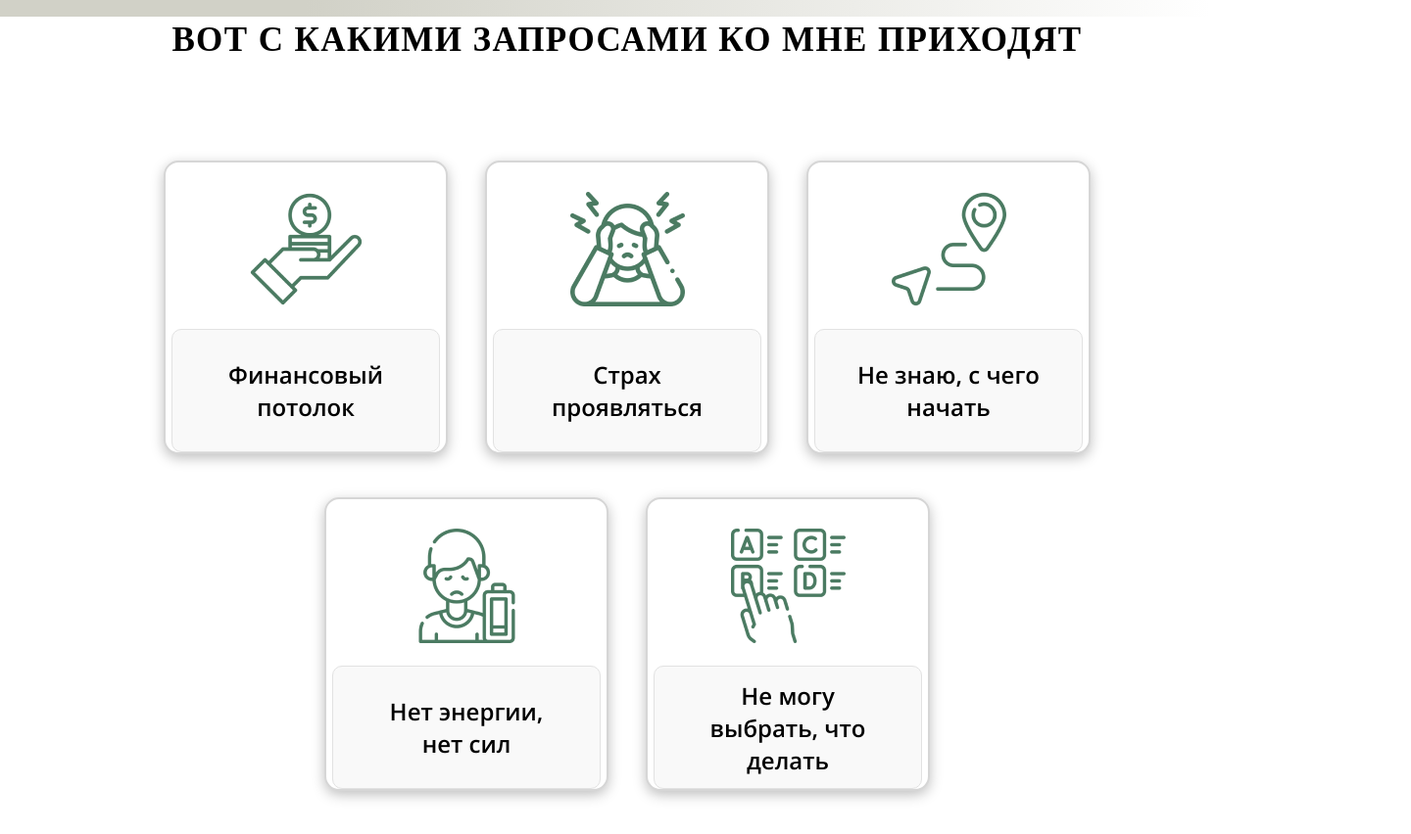
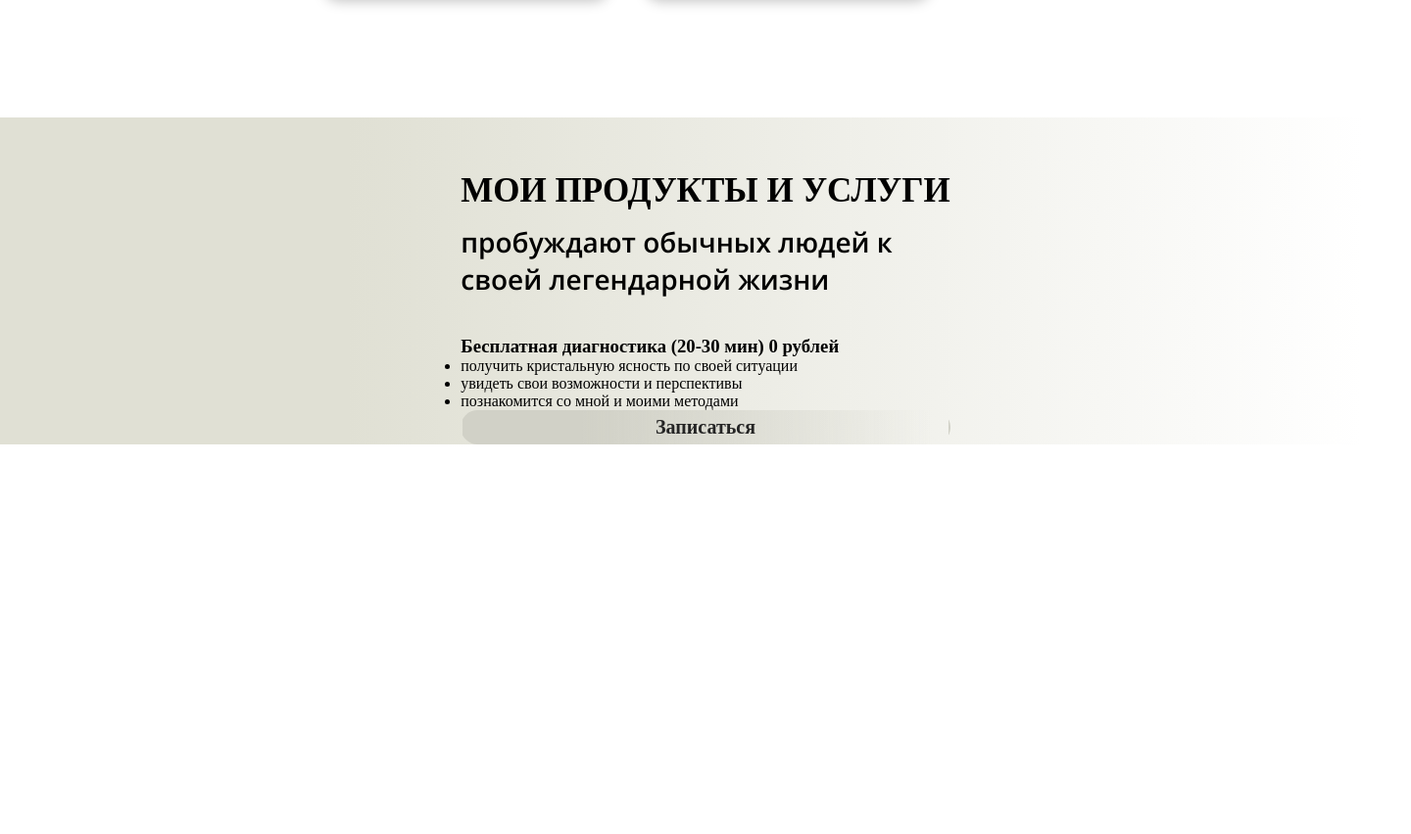
Before and after one commit to aKrivonogova/coach-Svetlana, a plain HTML site: page index.html in a window 1280 px wide. Shown: the part 783-1635 px from the top of the page at 98% size, 1440 px wide, since content can reach past the window. After the commit the page ends 1237 px from the top, so only its background shows below. Drawn offline with Linux system fonts and the light colour scheme; a web font is replaced by a local one.

Commit message:
started block sirvices

```diff
--- a/index.html
+++ b/index.html
@@ -15,7 +15,7 @@
 
 <body>
     <main>
-        <section class="main-info-container">
+        <!-- <section class="main-info-container">
             <div class="nav-bar-container flex-centered">
                 <div class="nav-bar-content flex-between">
                     <nav class="nav-bar flex-between">
@@ -37,54 +37,74 @@
                     <button class="button large">Получить консультацию</button>
                 </div>
             </div>
-        </section>
+        </section> -->
 
         <section class="requests">
             <h2 class="requests-title">ВОТ С КАКИМИ ЗАПРОСАМИ КО МНЕ ПРИХОДЯТ</h2>
             <ul class="requests-list">
-                <li class="requests-item">
+                <li class="requests-item flex-centered">
                     <img src="/images/requests__list/req1.png" alt="" class="requests-image">
-                    <div class="requests-content">
+                    <div class="requests-content flex-centered">
                         <p class="requests-text">
                             Финансовый потолок
                         </p>
                     </div>
                 </li>
-                <li class="requests-item">
+                <li class="requests-item flex-centered">
                     <img src="/images/requests__list/req2.png" alt="" class="requests-image">
-                    <div class="requests-content">
+                    <div class="requests-content flex-centered">
                         <p class="requests-text">
                             Cтрах проявляться
                         </p>
                     </div>
                 </li>
-                <li class="requests-item">
+                <li class="requests-item flex-centered">
                     <img src="/images/requests__list/req3.png" alt="" class="requests-image">
-                    <div class="requests-content">
+                    <div class="requests-content flex-centered">
                         <p class="requests-text">
                             Не знаю,
-                            с чего начать
+
                         </p>
+                        <p class="requests-text text-wrap"> с чего начать</p>
+
                     </div>
                 </li>
-                <li class="requests-item">
+                <li class="requests-item flex-centered">
                     <img src="/images/requests__list/req4.png" alt="" class="requests-image">
-                    <div class="requests-content">
+                    <div class="requests-content flex-centered">
                         <p class="requests-text">
                             Нет энергии, нет сил
                         </p>
                     </div>
                 </li>
-                <li class="requests-item">
+                <li class="requests-item flex-centered">
                     <img src="/images/requests__list/req5.png" alt="" class="requests-image">
-                    <div class="requests-content">
-                        <p class="requests-text">
+                    <div class="requests-content flex-centered">
+                        <p class="requests-text text-width-large">
                             Не могу выбрать, что делать
                         </p>
                     </div>
                 </li>
             </ul>
         </section>
+        <section class="services">
+            <div class="services-container">
+                <h2 class="services-title">МОИ ПРОДУКТЫ И УСЛУГИ</h2>
+                <h3 class="services-subtitle">пробуждают обычных людей к своей легендарной жизни</h3>
+                <div class="sirvices-list-container">
+                    <h3 class="sirvices-list-title">Бесплатная диагностика
+                        (20-30 мин) 0 рублей</h3>
+                    <ul class="sirvices-list">
+                        <li class="sirvices-item">получить кристальную ясность по своей ситуации</li>
+                        <li class="sirvices-item">увидеть свои возможности и перспективы
+                        </li>
+                        <li class="sirvices-item">познакомится со мной и моими методами</li>
+                    </ul>
+                    <button class="button sirvices-button">Записаться</button>
+                </div>
+            </div>
+
+        </section>
     </main>
     <footer></footer>
 </body>
--- a/style/general/kit.css
+++ b/style/general/kit.css
@@ -110,7 +110,8 @@
     --button-border-width: 0.125rem;
 
     --bacground-button-variant-1: #4B7B62;
-    --button-font-family: 'Open Suns'
+    --button-font-family: 'Open Suns';
+    --button-width: 300px;
 }
 
 
@@ -221,13 +222,13 @@ button {
     height: var(--button-height-small);
     line-height: calc(var(--button-height-small) - (var(--button-border-width) * 2));
     border-radius: var(--button-border-radius);
-    padding: var(--button-padding-small);
+    /* padding: var(--button-padding-small); */
     font-size: var(--button-font-size);
     font-weight: var(--button-font-weight);
     border-width: var(--button-border-width);
     border-style: solid;
     font-family: var(--button-font-family);
-}
+ }
 
 .button.large,
 button.large {
--- a/style/style.css
+++ b/style/style.css
@@ -9,21 +9,37 @@
     --request-item-width: 290px;
     --border-radius: 15px;
     --request-item-background: #FFFFFF;
+    --font-size-large: 2.1875rem;
+    --font-size-small: 1.5rem;
+    --font-size-small-extra: 1.75rem;
+    --font-family-title: 'Playfair Display';
+    --font-family-subtitle: 'Open Sans';
+    --font-weight-large: 700;
+    --font-weight-small: 600;
+    --text-align: center;
+    --services-width: 1440px;
+    --font-color: #000000;
+    --services-container-width: 1080px;
+
 }
+
+@font-face {
+    font-family: 'Playfair Display';
+    src: url('../fonts/static/PlayfairDisplay-Bold.ttf');
+    font-weight: 700;
+}
+
+@font-face {
+    font-family: 'Open Sans';
+    src: url('../fonts/static/OpenSans-SemiBold.ttf');
+    font-weight: 600;
+}
+
 
 .main-info-container {
     width: 100%;
     background: var(--theme-gradient-accent);
-    height: 100%;
-}
 
-.image {
-    width: 1266.19px;
-    height: 760px;
-    position: absolute;
-    z-index: -1;
-    right: 0;
-    top: 0;
 }
 
 .nav-bar-container {
@@ -64,6 +80,7 @@
     width: var(--requests-content-width);
     list-style: none;
     justify-content: center;
+    margin-bottom: 123px;
 }
 
 .requests-item {
@@ -73,18 +90,14 @@
     border: 2px solid #D6D6D6;
     box-shadow: 0px 4px 13px rgba(0, 0, 0, 0.25);
     border-radius: var(--border-radius);
-    display: flex;
     flex-direction: column;
-    align-items: center;
-    justify-content: center;
-    margin-bottom: 6px;
     margin-bottom: 44px;
 }
 
 .requests-item img {
     width: 117px;
     height: 117px;
-    margin-top: 30px;
+    margin-top: 32px;
     margin-bottom: 23px;
 }
 
@@ -94,37 +107,93 @@
     margin-right: 0;
 }
 
+.requests-item:nth-child(4),
+.requests-item:nth-child(5) {
+    margin-bottom: 0;
+}
+
+
 .requests-content {
     background: #F9F9F9;
     border: 1px solid #E2E2E2;
     border-radius: 10px;
     width: 274px;
     height: 126px;
-    display: flex;
-    align-items: center;
-    justify-content: center;
+    flex-direction: column;
 }
 
+
 .requests-text {
-    font-family: 'Open Sans';
+    font-family: var(--font-family-subtitle);
     font-style: normal;
-    font-weight: 600;
-    font-size: 24px;
+    font-weight: var(--font-weight-small);
+    font-size: var(--font-size-small);
     line-height: 33px;
     text-align: center;
-    color: #000000;
+    color: var(--font-color);
     max-width: 192px;
-    text-align: center;
+    text-align: var(--text-align);
+}
+
+.text-wrap {
+    white-space: pre-wrap;
+    white-space: -moz-pre-wrap;
+}
+
+.text-width-large {
+    max-width: 213px;
 }
 
 .requests-title {
-    font-family: 'Playfair Display';
+    font-family: var(--font-family-title);
     font-style: normal;
-    font-weight: 700;
-    font-size: 35px;
+    font-weight: var(--font-weight-large);
+    font-size: var(--font-size-large);
     line-height: 47px;
-    text-align: center;
+    text-align: var(--text-align);
     letter-spacing: 0.04em;
+    color: var(--font-color);
+    margin-bottom: 85px;
+}
+
+.services {
+    width: var(--services-width);
+    display: flex;
+    position: relative;
+    background: linear-gradient(90.33deg, #E0E0D4 24.67%, rgba(224, 224, 212, 0) 96.53%);;
+}
+
+
+.services-container {
+    max-width: var(--services-container-width);
+    display: flex;
+    flex-direction: column;
+    margin: 0 auto;
+}
+
+.services-title {
+    font-family: var(--font-family-title);
+    font-style: normal;
+    font-weight: var(--font-weight-large);
+    font-size: var(--font-size-large);
+    line-height: 47px;
     color: #000000;
-    margin-bottom: 100px;
+    padding-top: 51px;
+    margin-bottom: 10px;
 }
+
+.services-subtitle {
+    font-family: var(--font-family-subtitle);
+    font-style: normal;
+    font-weight: var(--font-weight-small);
+    font-size: var(--font-size-small-extra);
+    line-height: 38px;
+    color: var(--font-color);
+    max-width: 461px;
+    margin-bottom: 39px;
+}
+
+.sirvices-list-container {
+    display: flex;
+    flex-direction: column;
+}
```
Also changed, not shown: images/sirvices.png (added).
